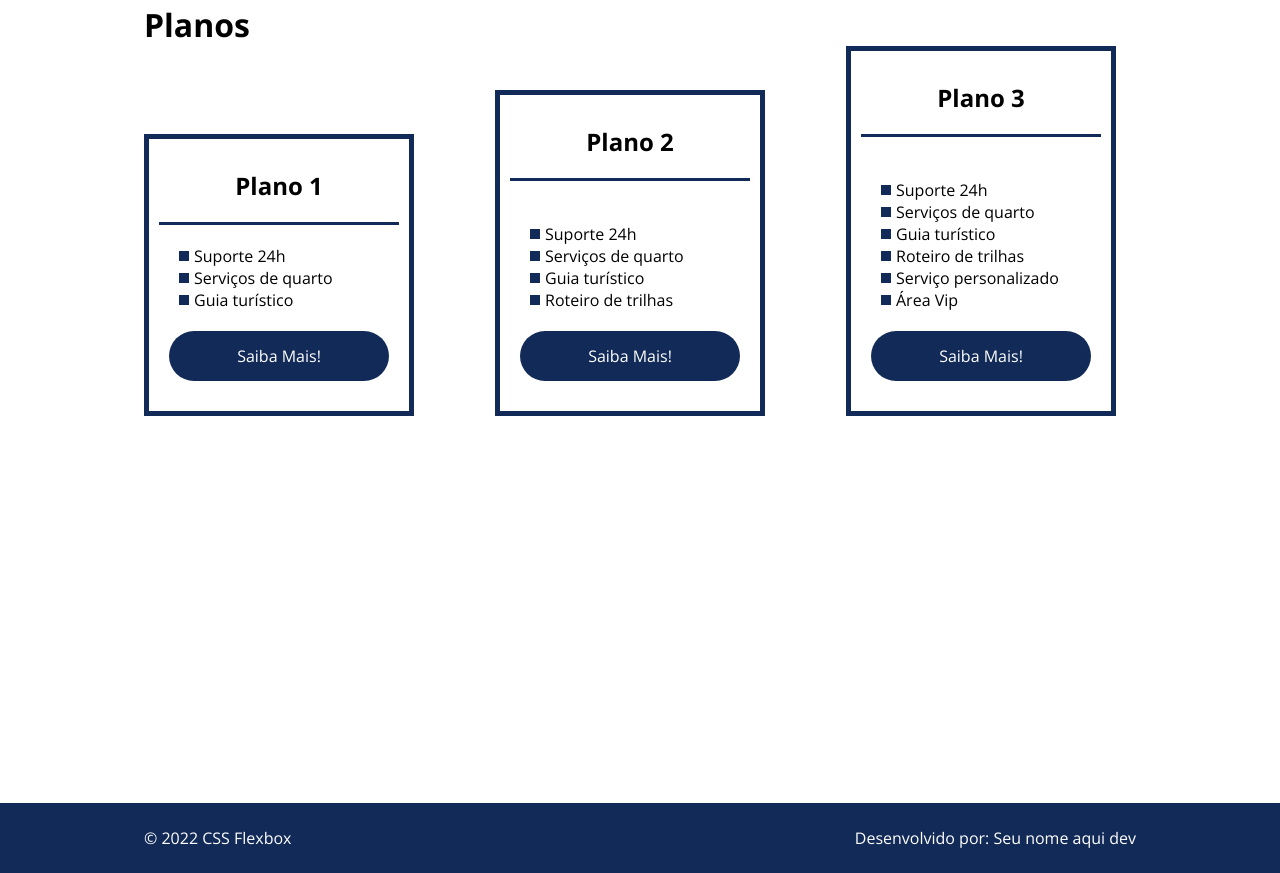
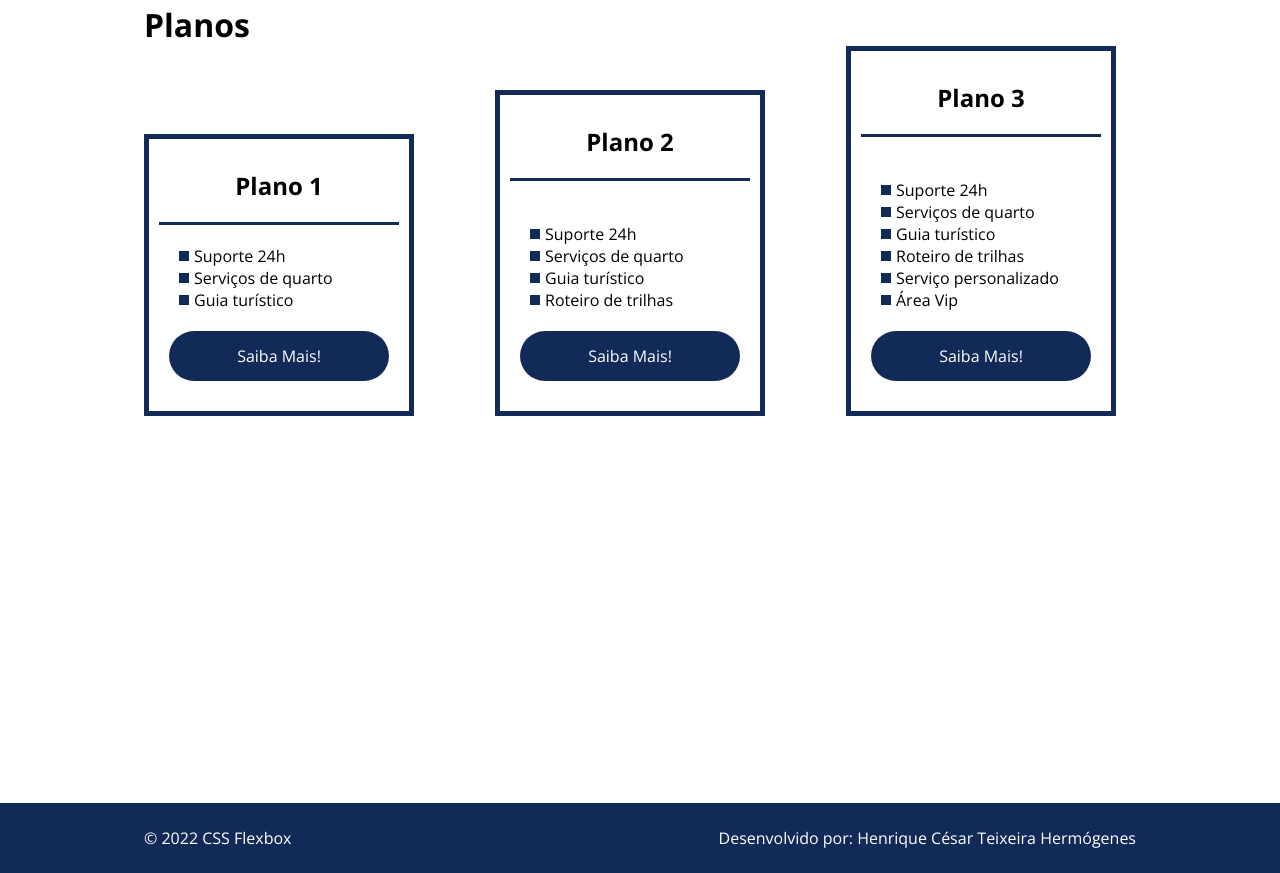
Before and after one commit to henriquecesarth/dio-desafio-github-primeiro-repositorio, a plain HTML site: page flexbox/flex-projeto/index.html in a window 1280 px wide. Shown: the part 1717-2590 px from the top of the page. Drawn offline with nearby package versions, Linux system fonts and the light colour scheme.

Commit message:
modifica index.html

```diff
--- a/flexbox/flex-projeto/index.html
+++ b/flexbox/flex-projeto/index.html
@@ -123,7 +123,7 @@
     <footer >
         <div class="flex-container footer">
             <p>&copy; 2022 CSS Flexbox</p>
-            <p>Desenvolvido por: Seu nome aqui dev</p>
+            <p>Desenvolvido por: Henrique César Teixeira Hermógenes</p>
         </div>
     </footer>
 </body>
```
